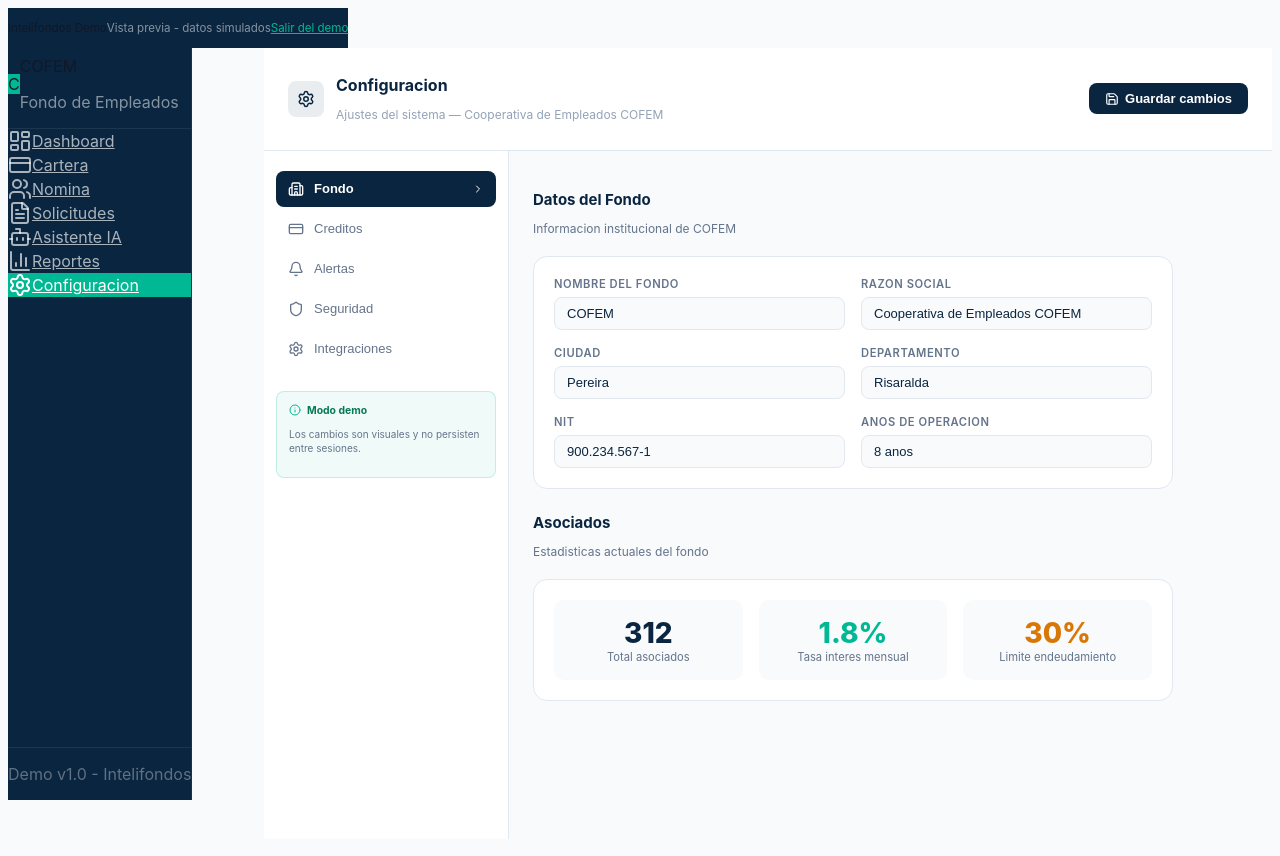
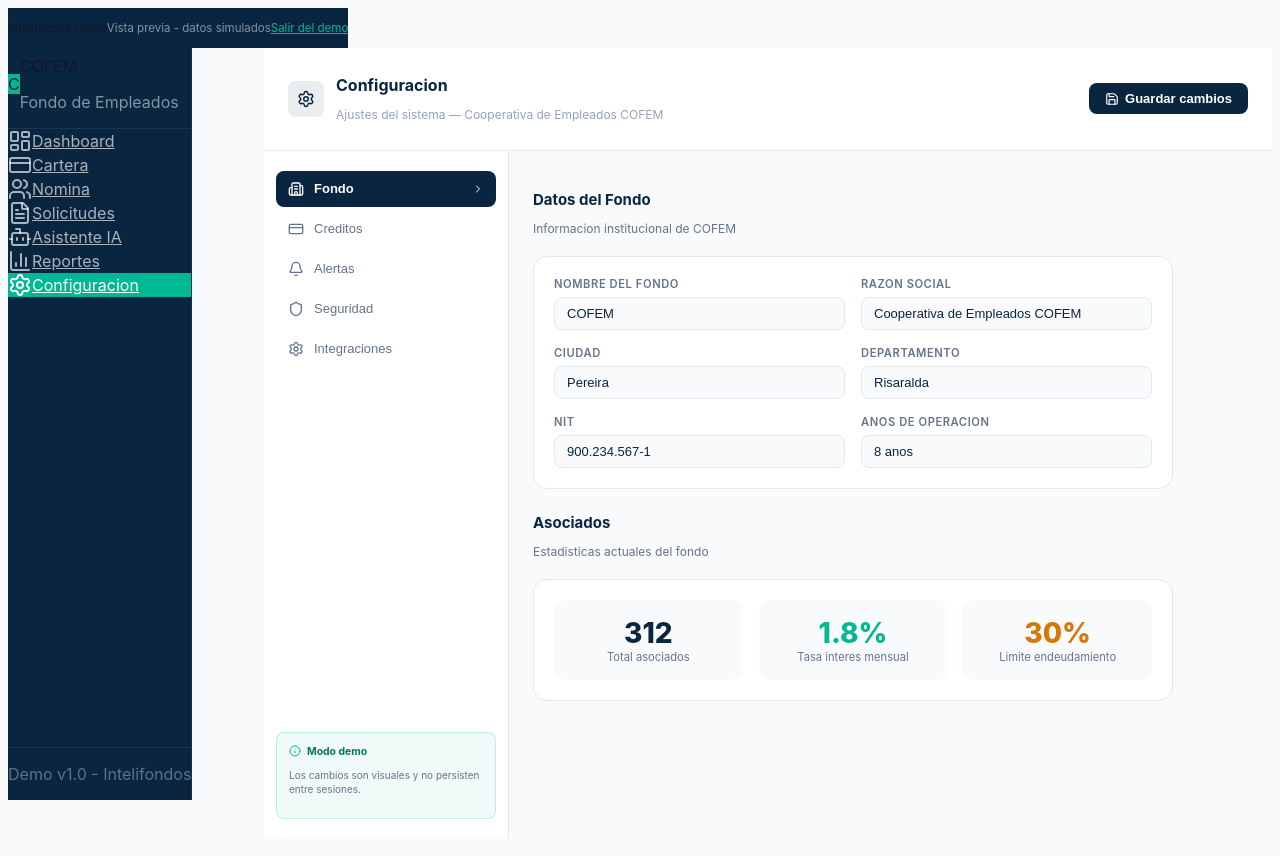
Before and after one commit to anami283/intelifondos-demo, a Next.js app: page /demo/configuracion in a window 1280 px wide. Built offline with nearby package versions, Linux system fonts and the light colour scheme; a web font is replaced by a local one.

Commit message:
Update page.tsx

```diff
--- a/src/app/demo/configuracion/page.tsx
+++ b/src/app/demo/configuracion/page.tsx
@@ -1,6 +1,6 @@
 "use client";
 import { useState } from "react";
-import { Settings, User, Bell, Shield, Building2, CreditCard, ChevronRight, Check, Save, ToggleLeft, ToggleRight, Info } from "lucide-react";
+import { Settings, Bell, Shield, Building2, CreditCard, ChevronRight, Check, Save, Info } from "lucide-react";
 import { fondo } from "@/data/demo-data";
 
 type Tab = "general" | "notificaciones" | "creditos" | "seguridad" | "integraciones";
@@ -174,7 +174,10 @@ export default function ConfiguracionPage() {
           borderRight: "1px solid #e2e8f0",
           padding: "1.25rem 0.75rem",
           flexShrink: 0,
+          display: "flex",
+          flexDirection: "column",
         }}>
+          <div style={{ flex: 1 }}>
             {TABS.map((t) => {
               const Icon = t.icon;
               const active = tab === t.id;
@@ -206,9 +209,16 @@ export default function ConfiguracionPage() {
                 </button>
               );
             })}
+          </div>
 
           {/* Demo info box */}
-          <div style={{ marginTop: "auto", padding: "0.75rem", borderRadius: "0.5rem", background: "rgba(0,184,148,0.06)", border: "1px solid rgba(0,184,148,0.2)", marginTop: "1.5rem" }}>
+          <div style={{
+            padding: "0.75rem",
+            borderRadius: "0.5rem",
+            background: "rgba(0,184,148,0.06)",
+            border: "1px solid rgba(0,184,148,0.2)",
+            marginTop: "1.5rem",
+          }}>
             <div style={{ display: "flex", alignItems: "center", gap: "0.375rem", marginBottom: "0.375rem" }}>
               <Info style={{ width: "0.75rem", height: "0.75rem", color: "#00B894" }} />
               <span style={{ fontSize: "0.65rem", fontWeight: 700, color: "#047857" }}>Modo demo</span>
@@ -340,7 +350,7 @@ export default function ConfiguracionPage() {
               <SectionTitle title="Canales de Notificacion" desc="Medios para recibir alertas" />
               <div style={{ background: "#ffffff", borderRadius: "0.875rem", padding: "0 1.25rem", border: "1px solid #e2e8f0" }}>
                 {[
-                  { key: "email", label: "Correo electronico", desc: "anamilenaa@gmail.com · Activo" },
+                  { key: "email", label: "Correo electronico", desc: "anamilenaa@gmail.com - Activo" },
                   { key: "whatsapp", label: "WhatsApp Business", desc: "Requiere numero registrado" },
                 ].map((item) => (
                   <SettingRow key={item.key} label={item.label} desc={item.desc}>
```
Lines whose indentation alone changed are shown as unchanged.
